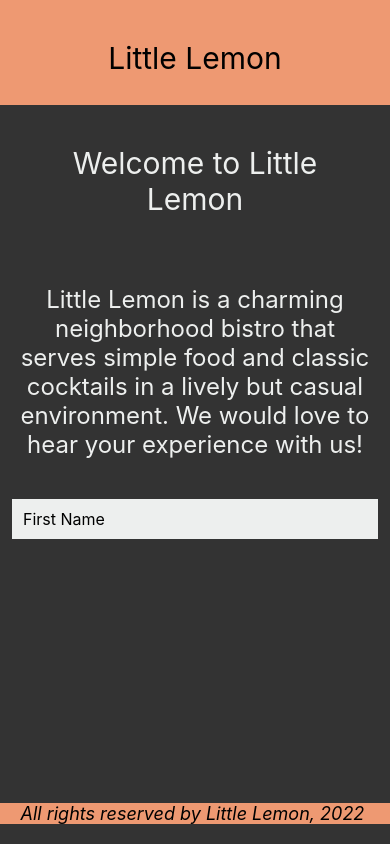
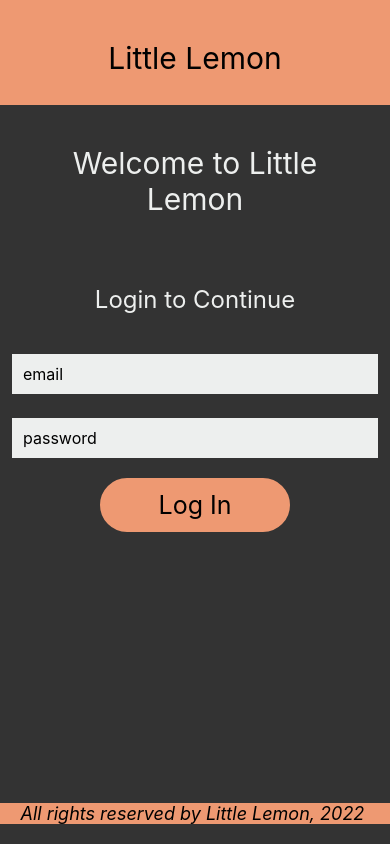
Before and after one commit to anuvab-b/HelloReactNative, a React Native app: screen / in a window 390 px wide. Built offline with nearby package versions, Linux system fonts and the light colour scheme.

Commit message:
Pressable

```diff
--- a/App.js
+++ b/App.js
@@ -3,12 +3,13 @@ import LittleLemonHeader from "./components/LittleLemonHeader";
 import LittleLemonFooter from "./components/LittleLemonFooter";
 import WelcomeScreen from "./components/WelcomeScreen";
 import SectionMenuItems from "./components/SectionMenuItems";
+import LoginScreen from "./components/LoginScreen";
 export default function App() {
   return (
     <>
       <View style={styles.container}>
         <LittleLemonHeader />
-        <WelcomeScreen />
+        <LoginScreen />
       </View>
       <View style={styles.footerContainer}>
         <LittleLemonFooter />
--- /dev/null
+++ b/components/LoginScreen.js
@@ -0,0 +1,84 @@
+import {
+  ScrollView,
+  Text,
+  StyleSheet,
+  TextInput,
+  Pressable,
+} from "react-native";
+import React, { useState } from "react";
+
+export default function LoginScreen() {
+  const [email, onChangeEmail] = useState("");
+  const [password, onChangePassword] = useState("");
+  const [loggedIn, onLogin] = useState(false);
+  return (
+    <ScrollView style={styles.container}>
+      <Text style={styles.headerText}>Welcome to Little Lemon</Text>
+      {loggedIn && <Text style={styles.headerText}>You are logged in!</Text>}
+      {!loggedIn && (
+        <>
+          <Text style={styles.regularText}>Login to Continue</Text>
+          <TextInput
+            style={styles.inputBox}
+            value={email}
+            onChangeText={onChangeEmail}
+            placeholder={"email"}
+            keyboardType={"email-address"}
+          />
+          <TextInput
+            style={styles.inputBox}
+            value={password}
+            onChangeText={onChangePassword}
+            placeholder={"password"}
+            keyboardType={"default"}
+            secureTextEntry={true}
+          />
+          <Pressable onPress={() => onLogin(!loggedIn)} style={styles.button}>
+            <Text style={styles.buttonText}>Log In</Text>
+          </Pressable>
+        </>
+      )}
+    </ScrollView>
+  );
+}
+
+const styles = StyleSheet.create({
+  container: { flex: 1 },
+  headerText: {
+    padding: 40,
+    fontSize: 30,
+    color: "#EDEFEE",
+    textAlign: "center",
+  },
+  regularText: {
+    fontSize: 24,
+    padding: 20,
+    marginVertical: 8,
+    color: "#EDEFEE",
+    textAlign: "center",
+  },
+  inputBox: {
+    height: 40,
+    margin: 12,
+    borderWidth: 1,
+    padding: 10,
+    fontSize: 16,
+    borderColor: "#EDEFEE",
+    backgroundColor: "#EDEFEE",
+  },
+  button: {
+    fontSize: 22,
+    padding: 10,
+    marginVertical: 8,
+    margin: 100,
+    backgroundColor: "#EE9972",
+    borderColor: "#EE9972",
+    borderWidth: 2,
+    borderRadius: 50,
+  },
+  buttonText: {
+    color: "black",
+    textAlign: "center",
+    fontSize: 25,
+  },
+});
```
